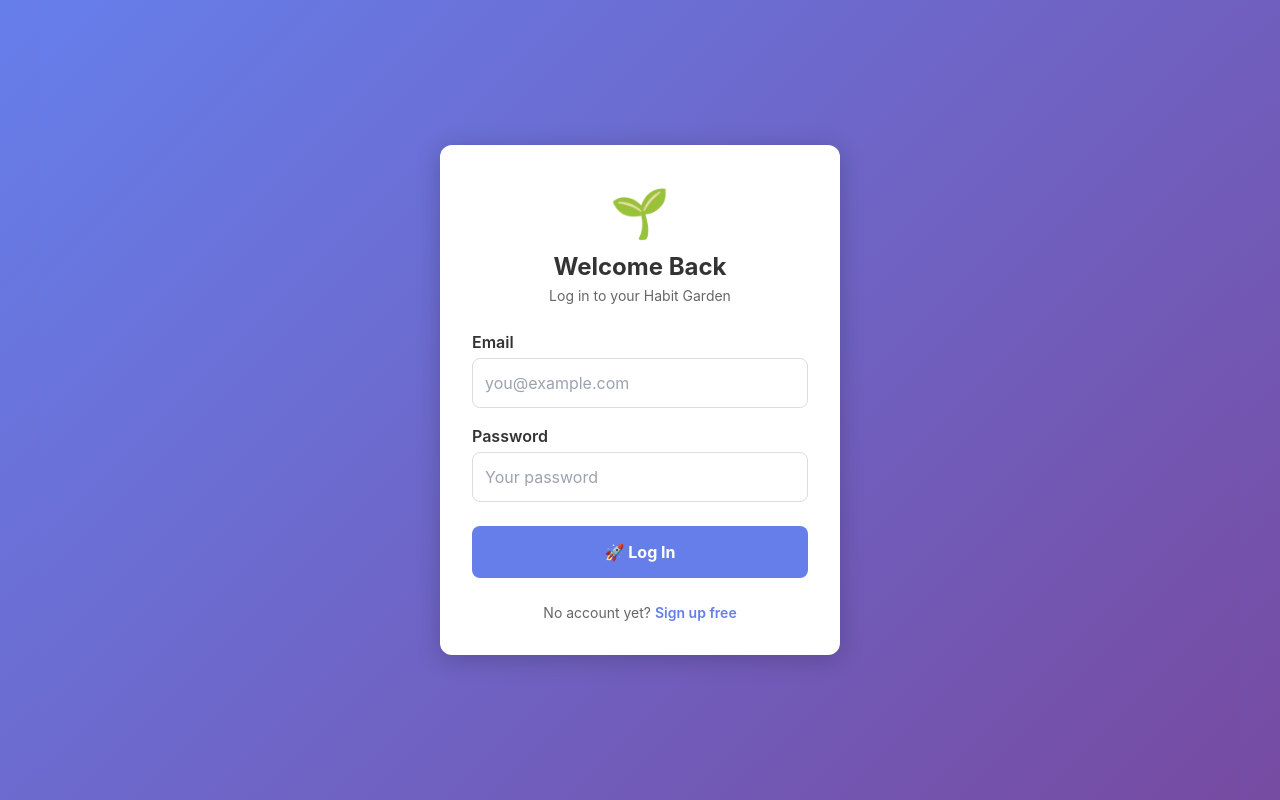
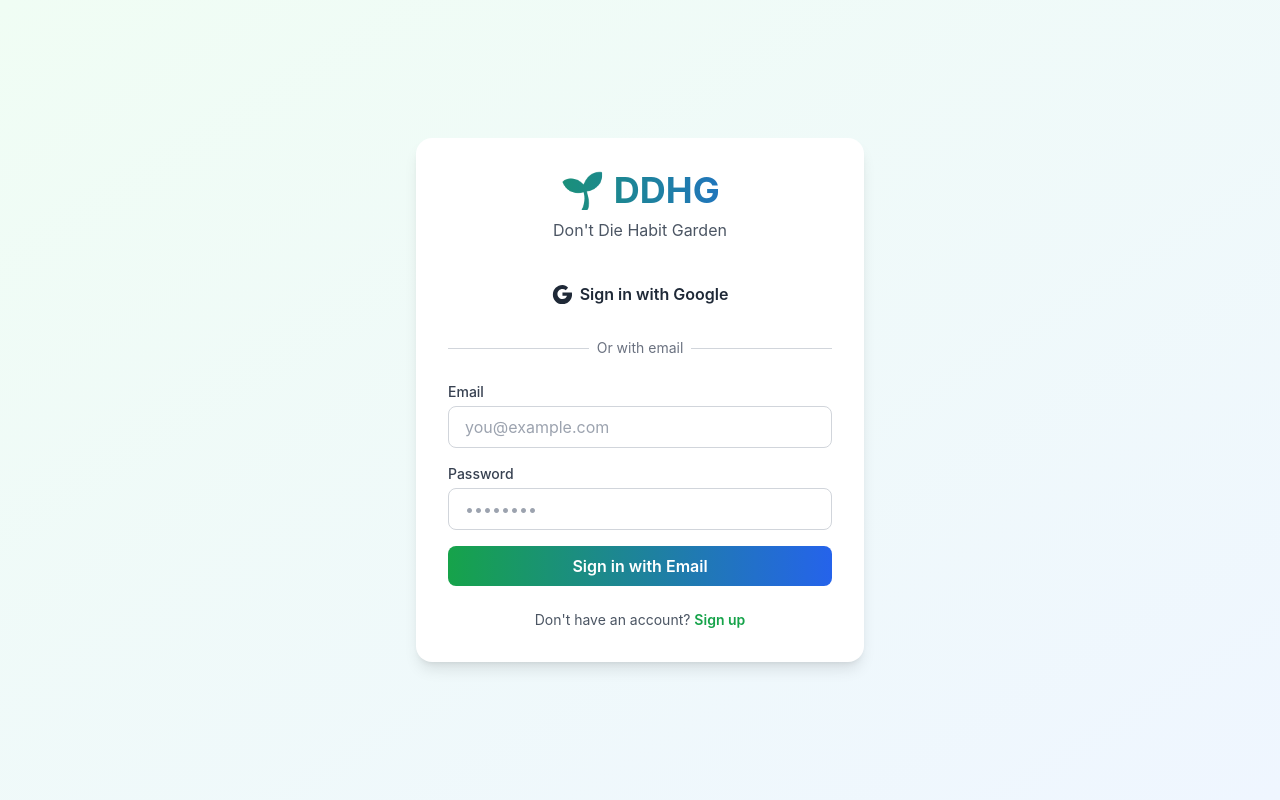
Before and after one commit to dishraters/dont-die-habit-garden, a Next.js app: page /login in a window 1280 px wide. Built offline with nearby package versions, Linux system fonts and the light colour scheme.

Commit message:
Add Google OAuth login

```diff
--- /dev/null
+++ b/app/auth/callback/route.ts
@@ -0,0 +1,54 @@
+import { NextRequest, NextResponse } from 'next/server';
+
+export async function GET(request: NextRequest) {
+  const searchParams = request.nextUrl.searchParams;
+  const code = searchParams.get('code');
+  const error = searchParams.get('error');
+
+  if (error) {
+    return NextResponse.redirect(new URL(`/login?error=${error}`, request.url));
+  }
+
+  if (!code) {
+    return NextResponse.redirect(new URL('/login?error=no_code', request.url));
+  }
+
+  try {
+    // Exchange code for token
+    const clientId = process.env.NEXT_PUBLIC_GOOGLE_CLIENT_ID;
+    const clientSecret = process.env.GOOGLE_CLIENT_SECRET;
+    const redirectUri = `${process.env.VERCEL_URL ? 'https://' + process.env.VERCEL_URL : 'http://localhost:3000'}/auth/callback`;
+
+    const tokenResponse = await fetch('https://oauth2.googleapis.com/token', {
+      method: 'POST',
+      headers: { 'Content-Type': 'application/x-www-form-urlencoded' },
+      body: new URLSearchParams({
+        client_id: clientId || '',
+        client_secret: clientSecret || '',
+        code,
+        grant_type: 'authorization_code',
+        redirect_uri: redirectUri,
+      }).toString(),
+    });
+
+    const tokenData = await tokenResponse.json();
+
+    if (tokenData.error) {
+      return NextResponse.redirect(new URL(`/login?error=${tokenData.error}`, request.url));
+    }
+
+    // Set secure httpOnly cookie with access token
+    const response = NextResponse.redirect(new URL('/', request.url));
+    response.cookies.set('auth_token', tokenData.access_token, {
+      httpOnly: true,
+      secure: process.env.NODE_ENV === 'production',
+      sameSite: 'lax',
+      maxAge: tokenData.expires_in,
+    });
+
+    return response;
+  } catch (error) {
+    console.error('Auth callback error:', error);
+    return NextResponse.redirect(new URL('/login?error=server_error', request.url));
+  }
+}
--- /dev/null
+++ b/app/components/GoogleLogin.tsx
@@ -0,0 +1,47 @@
+'use client';
+
+import { useState } from 'react';
+
+export default function GoogleLogin() {
+  const [loading, setLoading] = useState(false);
+
+  const handleGoogleLogin = async () => {
+    setLoading(true);
+    try {
+      // Redirect to Google OAuth
+      const clientId = process.env.NEXT_PUBLIC_GOOGLE_CLIENT_ID;
+      const redirectUri = `${window.location.origin}/auth/callback`;
+      const scope = 'openid email profile';
+      const responseType = 'code';
+
+      const authUrl = `https://accounts.google.com/o/oauth2/v2/auth?${new URLSearchParams({
+        client_id: clientId || '',
+        redirect_uri: redirectUri,
+        response_type: responseType,
+        scope: scope,
+      }).toString()}`;
+
+      window.location.href = authUrl;
+    } catch (error) {
+      console.error('Google login error:', error);
+      setLoading(false);
+    }
+  };
+
+  return (
+    <button
+      onClick={handleGoogleLogin}
+      disabled={loading}
+      className="w-full bg-white text-gray-800 border border-gray-300 px-4 py-2 rounded-lg font-semibold hover:bg-gray-50 transition flex items-center justify-center gap-2"
+    >
+      <svg
+        className="w-5 h-5"
+        viewBox="0 0 24 24"
+        fill="currentColor"
+      >
+        <path d="M12.545,10.239v3.821h5.445c-0.712,2.315-2.647,3.972-5.445,3.972c-3.332,0-6.033-2.701-6.033-6.032 c0-3.331,2.701-6.032,6.033-6.032c1.498,0,2.866,0.549,3.921,1.453l2.814-2.814C17.461,2.268,15.365,1.25,12.545,1.25 c-6.343,0-11.5,5.157-11.5,11.5c0,6.343,5.157,11.5,11.5,11.5c6.344,0,11.5-5.157,11.5-11.5c0-0.828-0.084-1.628-0.239-2.405 H12.545z" />
+      </svg>
+      {loading ? 'Signing in...' : 'Sign in with Google'}
+    </button>
+  );
+}
--- a/app/login/page.tsx
+++ b/app/login/page.tsx
@@ -1,86 +1,106 @@
-'use client'
+'use client';
 
-import { useState } from 'react'
-import { useRouter } from 'next/navigation'
+import GoogleLogin from '../components/GoogleLogin';
+import { useState } from 'react';
 
 export default function LoginPage() {
-  const router = useRouter()
-  const [email, setEmail] = useState('')
-  const [password, setPassword] = useState('')
-  const [error, setError] = useState('')
-  const [loading, setLoading] = useState(false)
+  const [email, setEmail] = useState('');
+  const [password, setPassword] = useState('');
+  const [loading, setLoading] = useState(false);
+  const [error, setError] = useState('');
 
-  const handleLogin = async (e: React.FormEvent) => {
-    e.preventDefault()
-    setError('')
-    if (!email || !password) {
-      setError('Email and password required')
-      return
+  const handleEmailLogin = async (e: React.FormEvent) => {
+    e.preventDefault();
+    setLoading(true);
+    setError('');
+
+    try {
+      // TODO: Integrate with Firebase Auth
+      console.log('Email login:', email, password);
+      // For now, just redirect to dashboard
+      window.location.href = '/';
+    } catch (err) {
+      setError('Login failed. Please try again.');
+    } finally {
+      setLoading(false);
     }
-    setLoading(true)
-    // Mock login - just store email in localStorage
-    try {
-      const user = { email, name: email.split('@')[0], id: 'user-' + Date.now() }
-      localStorage.setItem('ddhg_user', JSON.stringify(user))
-      router.push('/')
-    } catch {
-      setError('Login failed. Please try again.')
-    } finally {
-      setLoading(false)
-    }
-  }
+  };
 
   return (
-    <main style={{ minHeight: '100vh', background: 'linear-gradient(135deg, #667eea 0%, #764ba2 100%)', display: 'flex', alignItems: 'center', justifyContent: 'center', padding: '1rem' }}>
-      <div style={{ background: 'white', borderRadius: '12px', padding: '2rem', width: '100%', maxWidth: '400px', boxShadow: '0 4px 24px rgba(0,0,0,0.2)' }}>
-        <div style={{ textAlign: 'center', marginBottom: '1.5rem' }}>
-          <div style={{ fontSize: '3rem' }}>🌱</div>
-          <h1 style={{ fontSize: '1.5rem', fontWeight: 'bold', color: '#333' }}>Welcome Back</h1>
-          <p style={{ color: '#666', fontSize: '0.875rem' }}>Log in to your Habit Garden</p>
+    <div className="min-h-screen bg-gradient-to-br from-green-50 to-blue-50 flex items-center justify-center p-4">
+      <div className="bg-white rounded-2xl shadow-lg p-8 w-full max-w-md">
+        <div className="text-center mb-8">
+          <h1 className="text-4xl font-bold text-transparent bg-clip-text bg-gradient-to-r from-green-600 to-blue-600">
+            🌱 DDHG
+          </h1>
+          <p className="text-gray-600 mt-2">Don't Die Habit Garden</p>
         </div>
 
-        <form onSubmit={handleLogin}>
-          <div style={{ marginBottom: '1rem' }}>
-            <label style={{ display: 'block', marginBottom: '0.25rem', fontWeight: '600', color: '#333' }}>Email</label>
+        {error && (
+          <div className="bg-red-50 border border-red-200 text-red-700 px-4 py-3 rounded-lg mb-4">
+            {error}
+          </div>
+        )}
+
+        {/* Google Login */}
+        <GoogleLogin />
+
+        {/* Divider */}
+        <div className="relative my-6">
+          <div className="absolute inset-0 flex items-center">
+            <div className="w-full border-t border-gray-300" />
+          </div>
+          <div className="relative flex justify-center text-sm">
+            <span className="px-2 bg-white text-gray-500">Or with email</span>
+          </div>
+        </div>
+
+        {/* Email Login Form */}
+        <form onSubmit={handleEmailLogin} className="space-y-4">
+          <div>
+            <label className="block text-sm font-medium text-gray-700 mb-1">
+              Email
+            </label>
             <input
               type="email"
               value={email}
-              onChange={e => setEmail(e.target.value)}
+              onChange={(e) => setEmail(e.target.value)}
+              required
+              className="w-full px-4 py-2 border border-gray-300 rounded-lg focus:ring-2 focus:ring-green-500 focus:border-transparent outline-none"
               placeholder="you@example.com"
-              style={{ width: '100%', padding: '0.75rem', border: '1px solid #ddd', borderRadius: '8px', fontSize: '1rem', boxSizing: 'border-box' }}
             />
           </div>
-          <div style={{ marginBottom: '1.5rem' }}>
-            <label style={{ display: 'block', marginBottom: '0.25rem', fontWeight: '600', color: '#333' }}>Password</label>
+
+          <div>
+            <label className="block text-sm font-medium text-gray-700 mb-1">
+              Password
+            </label>
             <input
               type="password"
               value={password}
-              onChange={e => setPassword(e.target.value)}
-              placeholder="Your password"
-              style={{ width: '100%', padding: '0.75rem', border: '1px solid #ddd', borderRadius: '8px', fontSize: '1rem', boxSizing: 'border-box' }}
+              onChange={(e) => setPassword(e.target.value)}
+              required
+              className="w-full px-4 py-2 border border-gray-300 rounded-lg focus:ring-2 focus:ring-green-500 focus:border-transparent outline-none"
+              placeholder="••••••••"
             />
           </div>
-
-          {error && (
-            <div style={{ background: '#fee2e2', color: '#dc2626', padding: '0.75rem', borderRadius: '8px', marginBottom: '1rem', fontSize: '0.875rem' }}>
-              {error}
-            </div>
-          )}
 
           <button
             type="submit"
             disabled={loading}
-            style={{ width: '100%', padding: '0.875rem', background: '#667eea', color: 'white', border: 'none', borderRadius: '8px', fontSize: '1rem', fontWeight: 'bold', cursor: loading ? 'not-allowed' : 'pointer', opacity: loading ? 0.7 : 1 }}
+            className="w-full bg-gradient-to-r from-green-600 to-blue-600 text-white font-semibold py-2 rounded-lg hover:opacity-90 transition disabled:opacity-50"
           >
-            {loading ? 'Logging in...' : '🚀 Log In'}
+            {loading ? 'Signing in...' : 'Sign in with Email'}
           </button>
         </form>
 
-        <div style={{ textAlign: 'center', marginTop: '1.5rem', color: '#666', fontSize: '0.875rem' }}>
-          No account yet?{' '}
-          <a href="/auth" style={{ color: '#667eea', fontWeight: '600', textDecoration: 'none' }}>Sign up free</a>
-        </div>
+        <p className="text-center text-gray-600 text-sm mt-6">
+          Don't have an account?{' '}
+          <a href="/auth" className="text-green-600 font-semibold hover:underline">
+            Sign up
+          </a>
+        </p>
       </div>
-    </main>
-  )
+    </div>
+  );
 }
```
Also changed, not shown: vercel.json, 1 other file (tests, documents, lock files or other folders).
